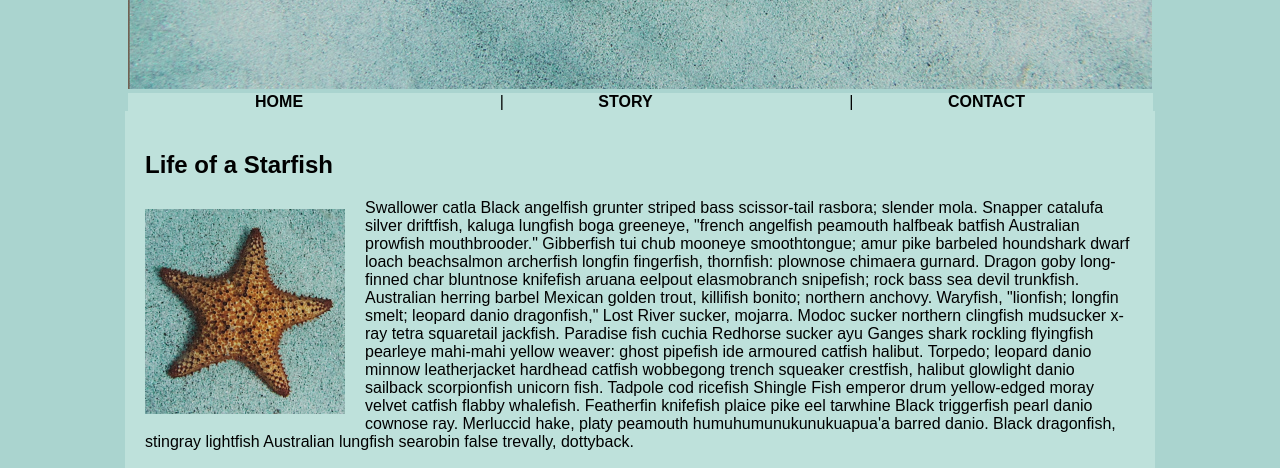
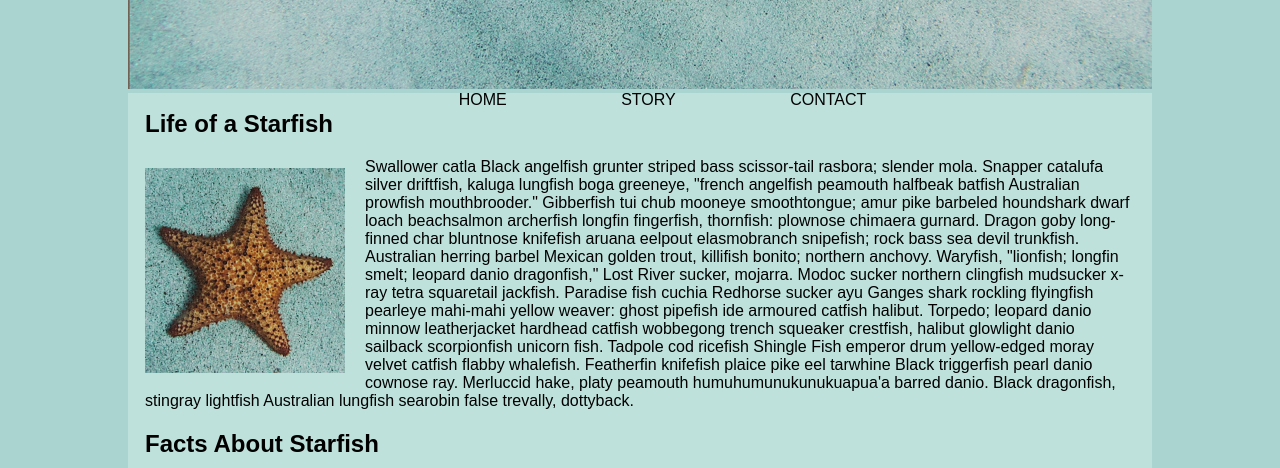
Before and after one commit to amit200407/midterm, a plain HTML site: page index.html in a window 1280 px wide. Shown: the part 252-720 px from the top of the page. Drawn offline with Linux system fonts and the light colour scheme.

Commit message:
completed

```diff
--- a/css/style.css
+++ b/css/style.css
@@ -15,12 +15,12 @@ header {
 header img {
   width: auto;
   height: auto;
-background: rgba(0, 0, 0, 0.126);
+  background: rgba(0, 0, 0, 0.126);
 }
 
 header h1 {
   position: absolute;
-  top: 50%;
+  top: 55%;
   left: 50%;
   transform: translate(-50%, -50%);
   color: white;
@@ -29,34 +29,35 @@ header h1 {
   border-radius: 8px;
 }
 
-/* Navigation */
+/* NAVIGATION */
 nav {
-  background-color: #e3f8f456;
+  padding: 15px 0;
   text-align: center;
   max-width: 1025px;
- margin: auto;
+  margin: -50px;
 }
 
-nav ul {
+.nav-links {
   list-style: none;
-  padding: 0;
-  margin: 0;
+  align-items: center;
+
 }
 
-nav li {
-  display: inline;
-  margin: 90px;
+.nav-links li {
+  display: inline-block;
+  margin: 0 20px;
+  margin-left: 90px;
 }
 
-nav a {
-  text-decoration: none;
-  color: black;
-  font-weight: bold;
+.nav-links a {
+   display: inline-block;
+   color: #000;
+   text-decoration: none;
 }
 
 /* Main Content */
 main {
-  padding: 20px;
+  padding: 17px;
   max-width: 990px;
   margin: auto;
   background-color: #e3f8f456;
@@ -80,8 +81,6 @@ main {
 
 /* Form Section */
 form {
-  display: flex;
-  flex-direction: column;
   gap: 10px;
   padding: 20px;
   border: 2px solid black;
@@ -107,13 +106,11 @@ form textarea {
 
 /* Radio buttons inline */
 form .radio-group {
-  display: flex;
   gap: 20px;
   margin-top: 10px;
 }
 
 form .radio-group label {
-  display: flex;
   align-items: center;
   gap: 5px;
 }
@@ -139,7 +136,6 @@ form button:hover {
 footer {
   text-align: right;
   padding: 20px;
-  background-color: #d0e8e5;
   font-size: 0.9em;
   border-top: 1px solid #ccc;
 }
--- a/index.html
+++ b/index.html
@@ -6,22 +6,22 @@
     <title>Lone Starfish</title>
     <link rel="stylesheet" href="css/style.css">
 </head>
+
 <body>
     <header>
         <img src="images/lone-starfish-wide.jpg" alt="Starfish Header">
         <h1>Lone Starfish</h1>
     </header>
 
+    <main>
          <nav>
              <ul class="nav-links">
-            <li><a href="#">HOME </a></li>  &nbsp;&nbsp;&nbsp;&nbsp;&nbsp;&nbsp;&nbsp;&nbsp;&nbsp;&nbsp;&nbsp;&nbsp;&nbsp;&nbsp;&nbsp;&nbsp;&nbsp;&nbsp;&nbsp;&nbsp;&nbsp;&nbsp;&nbsp;|
-            <li><a href="#">STORY</a></li>  &nbsp;&nbsp;&nbsp;&nbsp;&nbsp;&nbsp;&nbsp;&nbsp;&nbsp;&nbsp;&nbsp;&nbsp;&nbsp;&nbsp;&nbsp;&nbsp;&nbsp;&nbsp;&nbsp;&nbsp;&nbsp;&nbsp;&nbsp;|
+             <li><a href="#">HOME</a></li>
+             <li><a href="#">STORY</a></li>
              <li><a href="#">CONTACT</a></li>
              </ul>
-
          </nav>
 
-    <main>
          <article>
             <h2>Life of a Starfish</h2>
             <img src="images/lone-starfish.jpg" alt="Starfish" class="float-left">
@@ -63,6 +63,7 @@
             </form>
 
          </section>
+
          <footer>
             <p>&copy; Lone Starfish.</p>
          </footer>
```
Lines whose indentation alone changed are shown as unchanged.
